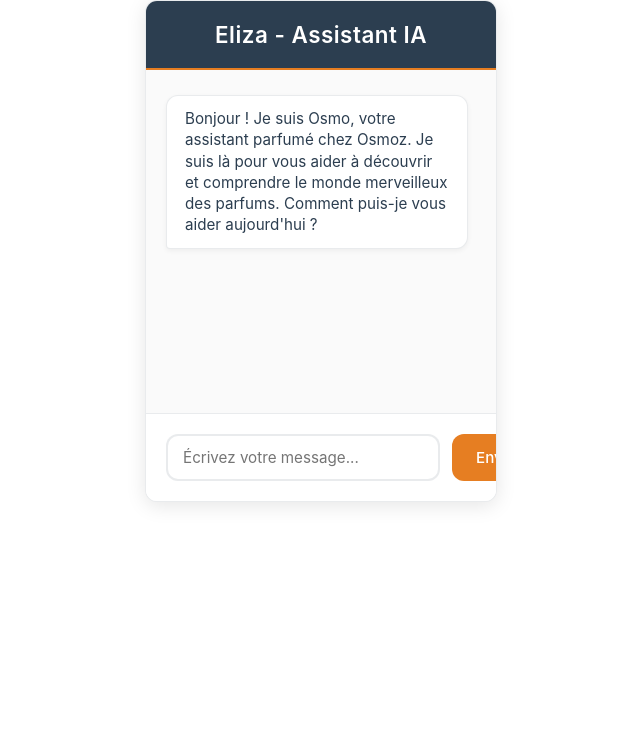
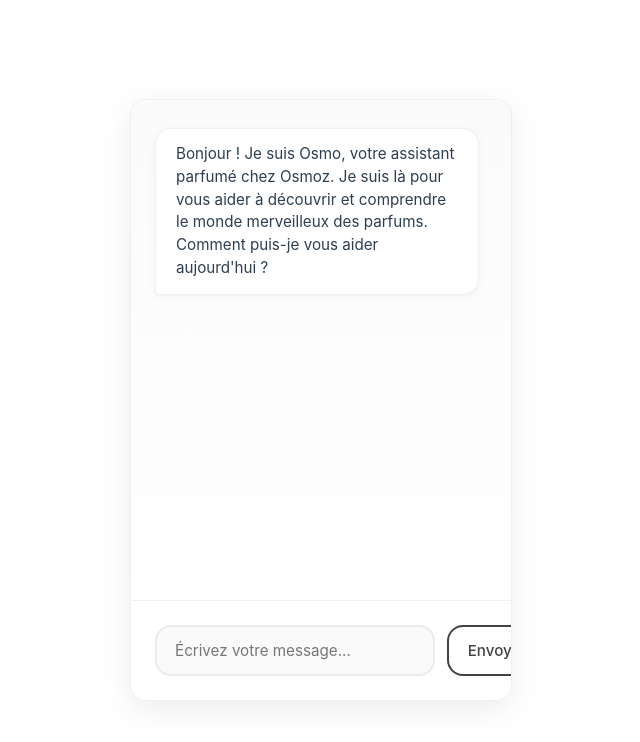
Before and after one commit to WeeckNess/ChatBot, a website: page public/index.html in a window 1280 px wide. Shown: the whole page, without its empty margins (319-959 px from the left). Drawn offline with Linux system fonts and the light colour scheme.

Commit message:
Add color

```diff
--- a/public/index.html
+++ b/public/index.html
@@ -3,15 +3,15 @@
 <head>
     <meta charset="UTF-8">
     <meta name="viewport" content="width=device-width, initial-scale=1.0">
-    <title>Eliza - Assistant IA</title>
+    <title>Osmo - Assistant Parfumé</title>
     <style>
         :root {
             --primary-color: #2C3E50;
             --secondary-color: #ECF0F1;
-            --accent-color: #E67E22;
+            --accent-color: #424242;
             --text-color: #2C3E50;
-            --error-color: #E74C3C;
-            --border-radius: 12px;
+            --error-color: #424242;
+            --border-radius: 16px;
             --font-family: 'Poppins', -apple-system, BlinkMacSystemFont, 'Segoe UI', Roboto, sans-serif;
         }
 
@@ -20,55 +20,59 @@
             padding: 0;
             font-family: var(--font-family);
             background: transparent;
+            height: 100vh;
+            display: flex;
+            align-items: center;
+            justify-content: center;
         }
 
         .chat-container {
-            width: 350px;
-            height: 500px;
+            width: 380px;
+            height: 600px;
             margin: 0 auto;
             background: white;
             border-radius: var(--border-radius);
-            box-shadow: 0 4px 20px rgba(0,0,0,0.1);
+            box-shadow: 0 8px 32px rgba(0,0,0,0.08);
             display: flex;
             flex-direction: column;
             overflow: hidden;
-            border: 1px solid rgba(44, 62, 80, 0.1);
-        }
-
-        .chat-header {
-            background: var(--primary-color);
-            color: white;
-            padding: 20px;
-            text-align: center;
-            border-bottom: 2px solid var(--accent-color);
-        }
-
-        .chat-header h1 {
-            margin: 0;
-            font-size: 1.4em;
-            font-weight: 600;
-            letter-spacing: 0.5px;
+            border: 1px solid rgba(44, 62, 80, 0.08);
+            position: relative;
         }
 
         .chat-messages {
             flex: 1;
             overflow-y: auto;
-            padding: 20px;
+            padding: 24px;
             display: flex;
             flex-direction: column;
-            gap: 15px;
-            background: #FAFAFA;
+            gap: 16px;
+            background: linear-gradient(to bottom, #FAFAFA, #FFFFFF);
+            scroll-behavior: smooth;
         }
 
         .message {
             max-width: 85%;
-            padding: 12px 18px;
+            padding: 14px 20px;
             border-radius: var(--border-radius);
-            margin: 5px 0;
+            margin: 4px 0;
             word-wrap: break-word;
             font-size: 0.95em;
-            line-height: 1.4;
-            box-shadow: 0 2px 5px rgba(0,0,0,0.05);
+            line-height: 1.5;
+            box-shadow: 0 2px 8px rgba(0,0,0,0.04);
+            position: relative;
+            animation: messageAppear 0.3s ease-out;
+        }
+
+        @keyframes messageAppear {
+            from {
+                opacity: 0;
+                transform: translateY(10px);
+            }
+            to {
+                opacity: 1;
+                transform: translateY(0);
+            }
         }
 
         .user-message {
@@ -76,6 +80,7 @@
             color: white;
             align-self: flex-end;
             border-bottom-right-radius: 4px;
+            margin-left: auto;
         }
 
         .bot-message {
@@ -83,7 +88,8 @@
             color: var(--text-color);
             align-self: flex-start;
             border-bottom-left-radius: 4px;
-            border: 1px solid rgba(44, 62, 80, 0.1);
+            border: 1px solid rgba(44, 62, 80, 0.08);
+            margin-right: auto;
         }
 
         .error-message {
@@ -91,31 +97,41 @@
             color: white;
             align-self: center;
             font-size: 0.9em;
-            padding: 10px 15px;
+            padding: 12px 18px;
             border-radius: var(--border-radius);
+            animation: shake 0.5s ease-in-out;
+        }
+
+        @keyframes shake {
+            0%, 100% { transform: translateX(0); }
+            25% { transform: translateX(-5px); }
+            75% { transform: translateX(5px); }
         }
 
         .chat-input {
-            padding: 20px;
+            padding: 24px;
             background: white;
-            border-top: 1px solid rgba(44, 62, 80, 0.1);
+            border-top: 1px solid rgba(44, 62, 80, 0.08);
             display: flex;
             gap: 12px;
+            position: relative;
         }
 
         input[type="text"] {
             flex: 1;
-            padding: 12px 15px;
-            border: 2px solid rgba(44, 62, 80, 0.1);
+            padding: 14px 18px;
+            border: 2px solid rgba(44, 62, 80, 0.08);
             border-radius: var(--border-radius);
             outline: none;
             transition: all 0.3s ease;
             font-family: var(--font-family);
             font-size: 0.95em;
+            background: #FAFAFA;
         }
 
         input[type="text"]:focus {
             border-color: var(--accent-color);
+            background: white;
             box-shadow: 0 0 0 3px rgba(230, 126, 34, 0.1);
         }
 
@@ -125,35 +141,47 @@
         }
 
         button {
-            padding: 12px 24px;
-            background: var(--accent-color);
-            color: white;
-            border: none;
+            padding: 14px 28px;
+            background: white;
+            color: #424242;
+            border: 2px solid #424242;
             border-radius: var(--border-radius);
             cursor: pointer;
             transition: all 0.3s ease;
             font-family: var(--font-family);
             font-weight: 500;
             font-size: 0.95em;
+            display: flex;
+            align-items: center;
+            justify-content: center;
+            min-width: 100px;
         }
 
         button:hover:not(:disabled) {
-            background: #D35400;
+            background: #424242;
+            color: white;
             transform: translateY(-1px);
-            box-shadow: 0 4px 12px rgba(230, 126, 34, 0.2);
+            box-shadow: 0 4px 12px rgba(66, 66, 66, 0.2);
         }
 
         button:disabled {
-            background: #BDC3C7;
+            background: #f5f5f5;
+            border-color: #e0e0e0;
+            color: #9e9e9e;
             cursor: not-allowed;
         }
 
         .typing-indicator {
             display: none;
-            padding: 12px 18px;
+            padding: 14px 20px;
             color: #7F8C8D;
             font-style: italic;
             font-size: 0.9em;
+            align-self: flex-start;
+            background: white;
+            border-radius: var(--border-radius);
+            border: 1px solid rgba(44, 62, 80, 0.08);
+            margin: 4px 0;
         }
 
         .typing-indicator span {
@@ -185,13 +213,28 @@
             clip: rect(0, 0, 0, 0);
             border: 0;
         }
+
+        /* Scrollbar personnalisée */
+        .chat-messages::-webkit-scrollbar {
+            width: 6px;
+        }
+
+        .chat-messages::-webkit-scrollbar-track {
+            background: transparent;
+        }
+
+        .chat-messages::-webkit-scrollbar-thumb {
+            background: rgba(44, 62, 80, 0.1);
+            border-radius: 3px;
+        }
+
+        .chat-messages::-webkit-scrollbar-thumb:hover {
+            background: rgba(44, 62, 80, 0.2);
+        }
     </style>
 </head>
 <body>
-    <div class="chat-container" role="dialog" aria-label="Chat avec Eliza">
-        <div class="chat-header">
-            <h1>Eliza - Assistant IA</h1>
-        </div>
+    <div class="chat-container" role="dialog" aria-label="Chat avec Osmo">
         <div class="chat-messages" id="chat-log" role="log" aria-live="polite"></div>
         <div class="typing-indicator" id="typing-indicator" aria-hidden="true">
             <span></span>
```
